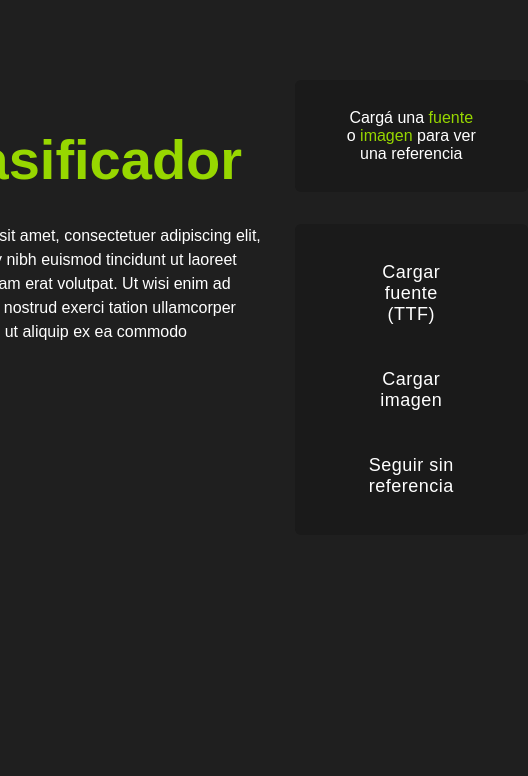
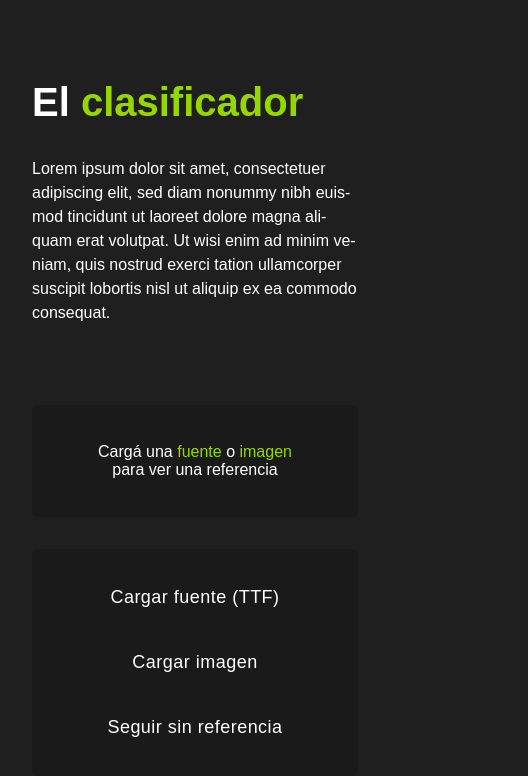
Before and after one commit to teofum/clasificador, a React (Vite) app: page / in a window 390 px wide. Shown: the top 776 px of the page, 528 px wide, since content can reach past the window. Built offline with nearby package versions, Linux system fonts and the light colour scheme.

Commit message:
responsive

```diff
--- a/src/App.css
+++ b/src/App.css
@@ -1,13 +1,13 @@
 .App {
   display: grid;
   grid-auto-flow: column;
-  grid-template-columns: 45ch 1fr;
+  grid-template-columns: min(45%, 45ch) 1fr;
   grid-template-rows: 10rem auto;
 
   justify-content: center;
   align-content: start;
   gap: 2rem;
-  height: 100vh;
+  min-height: 100vh;
   max-width: calc(45ch + 18rem + 600px);
   margin: 0 auto;
   padding: 2rem 8rem;
@@ -16,7 +16,7 @@
 .title {
   align-self: end;
 
-  font-size: 3.5em;
+  font-size: var(--font-large);
   font-weight: 900;
 }
 
@@ -47,3 +47,20 @@
 .decision-slides {
   margin: 0 -2rem;
 }
+
+@media screen and (max-width: 1199px) {
+  .App {
+    grid-template-columns: 100%;
+    grid-template-rows: 10rem auto 10rem auto;
+    padding-bottom: 5rem;
+    max-width: calc(45ch + 16rem);
+  }
+}
+
+@media screen and (max-width: 659px) {
+  .App {
+    grid-template-rows: auto auto 10rem auto;
+    padding: 5rem 2rem;
+    max-width: calc(45ch + 4rem);
+  }
+}
--- a/src/components/DecisionCard.css
+++ b/src/components/DecisionCard.css
@@ -103,7 +103,7 @@
 }
 
 .dcard-end-class {
-  font-size: 3.5em;
+  font-size: var(--font-large);
   font-weight: 900;
   line-height: 1;
 }
--- a/src/components/FontPreview.css
+++ b/src/components/FontPreview.css
@@ -18,3 +18,9 @@
   font-size: 4rem;
   line-height: 4rem;
 }
+
+@media screen and (max-width: 659px) {
+  .pre-font {
+    font-size: 3rem;
+  }
+}
--- a/src/styles/theme.css
+++ b/src/styles/theme.css
@@ -26,6 +26,8 @@
   --border-radius-round: 50%;
 
   --anim-duration-short: 150ms;
+
+  --font-large: 3.5em;
 }
 
 body {
@@ -80,3 +82,9 @@ button:hover {
 button:active {
   border: 2px solid var(--color-accent);
 }
+
+@media screen and (max-width: 659px) {
+  :root {
+    --font-large: 2.5em;
+  }
+}
```
